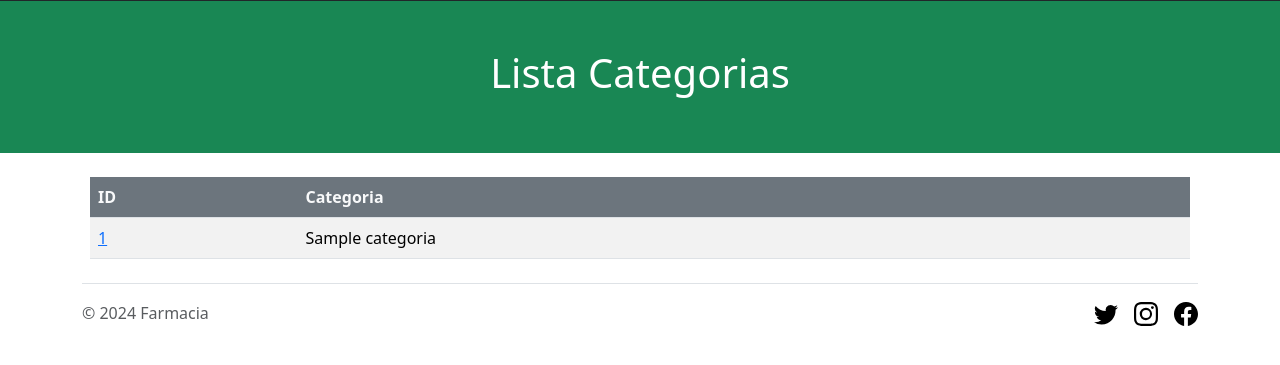
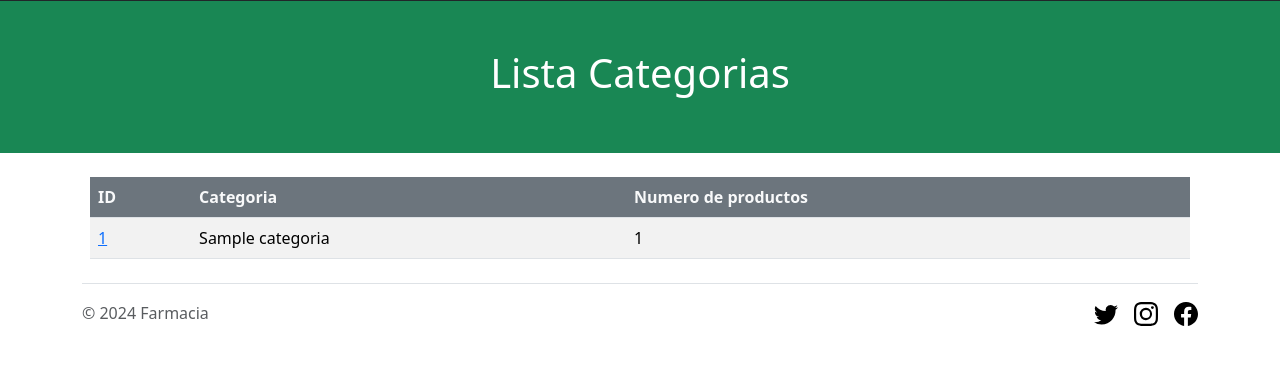
Before and after one commit to Yursksf1/django-taller5, a Django app: page /list_categorias/ in a window 1280 px wide. Shown: the part 151-516 px from the top of the page. Run offline with Django 5.2, Linux system fonts and the light colour scheme; tables that the repository leaves empty hold one stand-in row (values such as "Sample post").

Commit message:
add numero de productos por categorias

```diff
--- a/myapp/templates/myapp/list-categorias.html
+++ b/myapp/templates/myapp/list-categorias.html
@@ -16,13 +16,15 @@
                 <tr>
                     <th scope="col" class="text-light bg-secondary">ID</th>
                     <th scope="col" class="text-light bg-secondary">Categoria</th>
+                    <th scope="col" class="text-light bg-secondary">Numero de productos</th>
                 </tr>
             </thead>
             <tbody>
             {% for categoria in categorias %}
             <tr>
-                <td> <a href="/list_categorias/{{categoria.id}}"> {{ categoria.id }}</td>
+                <td> <a href="/list_categorias/{{categoria.id}}"/> {{ categoria.id }}</td>
                 <td>{{ categoria.name }}</td>
+                <td>{{ categoria.producto_set.all | length }}</td>
             </tr>
             {% endfor %}
             </tbody>
```
